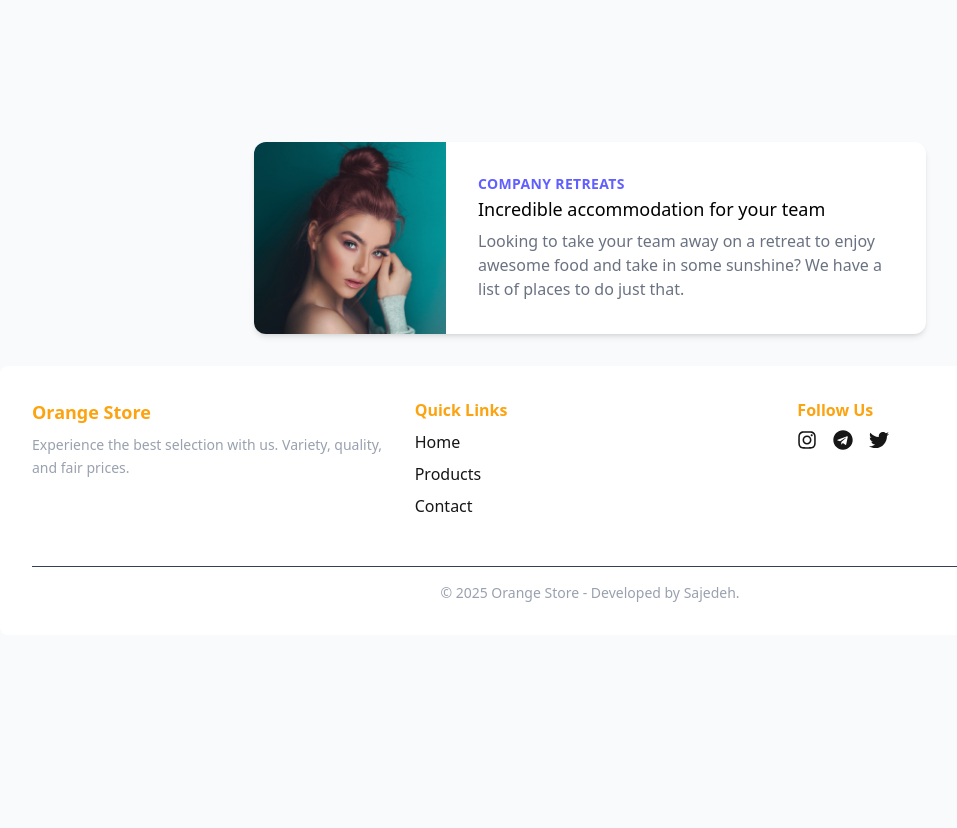
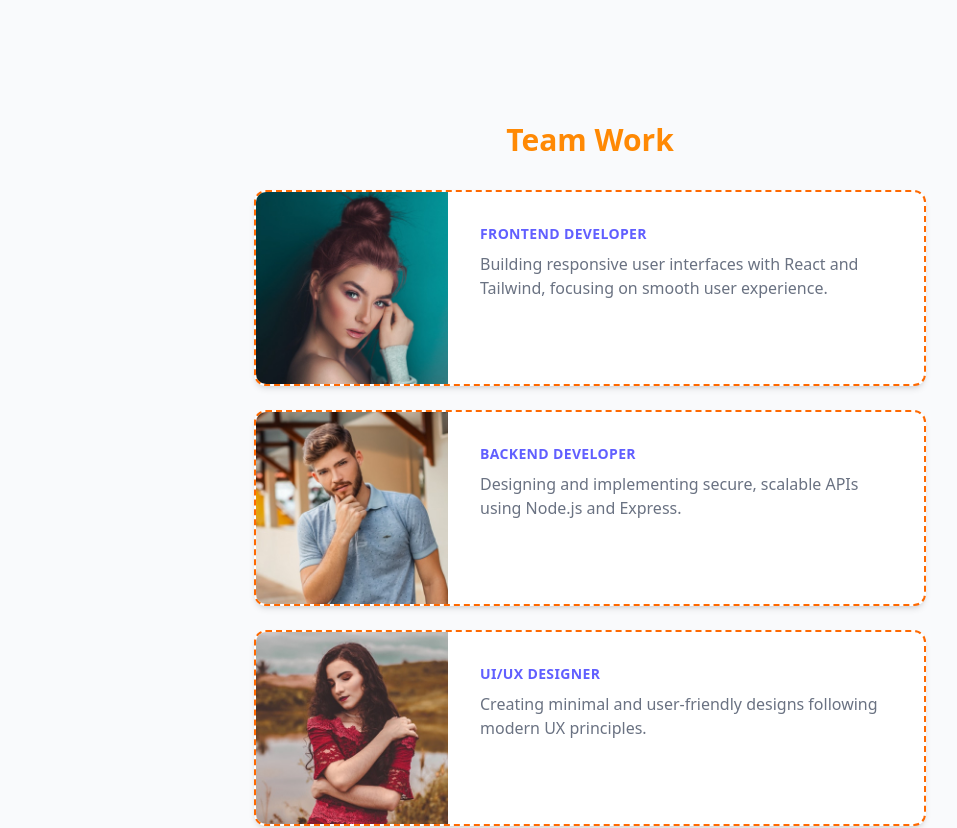
Before and after one commit to sajedeh-dev/orange-store-redux-v2, a React (Vite) app: page /about in a window 1280 px wide. Shown: the part 1544-2372 px from the top of the page, without its empty margins (50-1007 px from the left). Before the commit the page ends 2189 px from the top, so only its background shows below. Built offline with nearby package versions, Linux system fonts and the light colour scheme.

Commit message:
responsive

```diff
--- a/src/components/organisms/AboutUs/HistorySection.jsx
+++ b/src/components/organisms/AboutUs/HistorySection.jsx
@@ -5,7 +5,7 @@ function HistorySection() {
     <section className=" p-8" >
       <div className="flex flex-col gap-4 md:gap-8 " >
         <h1 className="text-orange-400  font-bold text-3xl text-center ">How it started</h1>
-        <p className="text-gray-500 font-medium text-xl  text-center px-20">
+        <p className="text-gray-500 font-medium text-xl  text-center md:px-20">
           Lorem ipsum dolor sit amet, consectetur adipiscing elit. <br />
           Sed do eiusmod tempor incididunt ut labore et dolore magna aliqua.
           Ut enim ad minim veniam, quis nostrud exercitation ullamco laboris
--- a/src/components/organisms/AboutUs/TeamSection.jsx
+++ b/src/components/organisms/AboutUs/TeamSection.jsx
@@ -1,29 +1,61 @@
-import user1 from "../../../assets/s3.jpg"
+import user1 from "../../../assets/s3.jpg";
+import user2 from "../../../assets/s4.jpg";
+import user3 from "../../../assets/s5.jpg";
+
+const teamMembers = [
+  {
+    id: 1,
+    image: user1,
+    title: "Frontend Developer",
+    description:
+      "Building responsive user interfaces with React and Tailwind, focusing on smooth user experience.",
+  },
+  {
+    id: 2,
+    image: user2,
+    title: "Backend Developer",
+    description:
+      "Designing and implementing secure, scalable APIs using Node.js and Express.",
+  },
+  {
+    id: 3,
+    image: user3,
+    title: "UI/UX Designer",
+    description:
+      "Creating minimal and user-friendly designs following modern UX principles.",
+  },
+];
 
 function TeamSection() {
   return (
-    <div className="mx-auto max-w-md overflow-hidden rounded-xl bg-white shadow-md md:max-w-2xl">
+    <section>
+      <h2 className=" text-orange-400  font-bold text-3xl text-center mb-8">Team Work</h2>
+    <div className="mx-auto max-w-4xl space-y-6 mb-20 ">
+      {teamMembers.map((member) => (
+        <div
+          key={member.id}
+          className="mx-auto max-w-md border-2 border-orange-500 border-dashed overflow-hidden rounded-xl bg-white shadow-md md:max-w-2xl"
+        >
           <div className="md:flex">
             <div className="md:shrink-0">
               <img
                 className="h-48 w-full object-cover md:h-full md:w-48"
-        src={user1}
-        alt="Modern building architecture"
+                src={member.image}
+                alt={member.title}
               />
             </div>
             <div className="p-8">
-      <div className="text-sm font-semibold tracking-wide text-indigo-500 uppercase">Company retreats</div>
-      <a href="#" className="mt-1 block text-lg leading-tight font-medium text-black hover:underline">
-        Incredible accommodation for your team
-      </a>
-      <p className="mt-2 text-gray-500">
-        Looking to take your team away on a retreat to enjoy awesome food and take in some sunshine? We have a list of
-        places to do just that.
-      </p>
+              <div className="text-sm font-semibold tracking-wide text-indigo-500 uppercase">
+                {member.title}
+              </div>
+              <p className="mt-2 text-gray-500">{member.description}</p>
             </div>
           </div>
         </div>
-  )
+      ))}
+    </div>
+    </section>
+  );
 }
 
-export default TeamSection
+export default TeamSection;
--- a/src/components/organisms/AboutUs/ValuesSection.jsx
+++ b/src/components/organisms/AboutUs/ValuesSection.jsx
@@ -37,8 +37,8 @@ function ValuesSection() {
         </div>
         {/* right */}
         <div className="mx-auto">
-          <div className="bg-[#FCECDD] w-[340px] h-[420px] rounded-2xl  border-dashed border-r-3 border-orange-500 border-t-3 flex justify-center items-center">
-            <img className="w-[240px] h-[340px]" src={userabout} alt="" />
+          <div className="bg-[#FCECDD] w-[300px] h-[400px] rounded-2xl  border-dashed border-r-3 border-orange-500 border-t-3 flex justify-center items-center">
+            <img className="w-[200px] h-[300px]" src={userabout} alt="" />
           </div>
         </div>
       </div>
```
Lines whose indentation alone changed are shown as unchanged.
